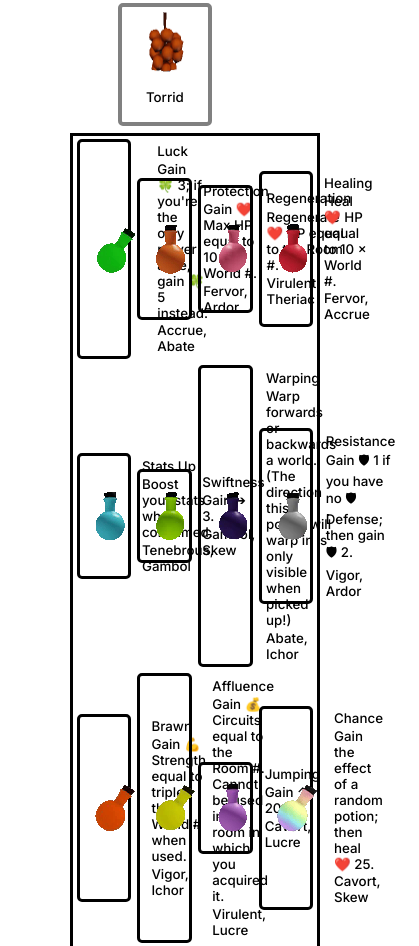
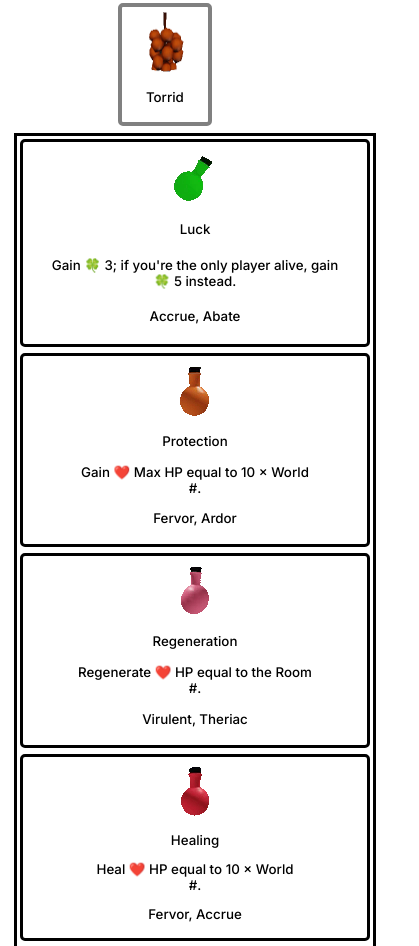
Before and after one commit to SolderFumes/rgdtool, a plain HTML site: page potions/index.html in a window 390 px wide. Shown: the part 2137-3083 px from the top of the page, 419 px wide, since content can reach past the window. Drawn offline with Linux system fonts and the light colour scheme.

Commit message:
added mobile support to potions

```diff
--- a/potions/style.css
+++ b/potions/style.css
@@ -4,6 +4,7 @@
     --text-color: #000000;
     --highlight-color: #ffffba;
     --border-color: #000000;
+    --text-size: 10pt;
 }
 
 [data-theme="dark"] {
@@ -12,6 +13,7 @@
     --highlight-color: #57553d;
     --border-color: #5c5c5b;
 }
+
 
 body {
     font-family: "Inter", sans-serif;
@@ -135,3 +137,28 @@ body {
 .potionText p {
     margin: 3%;
 }
+/* mobile device suppport */
+@media (max-width: 600px) {
+    #potionContainer {
+        width: 95%;
+    }
+
+    .potion {
+        flex-direction: column;
+        max-width: none;
+        width: 100%;
+        box-sizing: border-box;
+        align-items: center;
+        text-align: center;
+    }
+
+    .potion img {
+        margin: 10px 0;
+    }
+
+    .potionText {
+        display: flex;
+        flex-direction: column;
+        padding: 0 10px 10px;
+    }
+}
```
